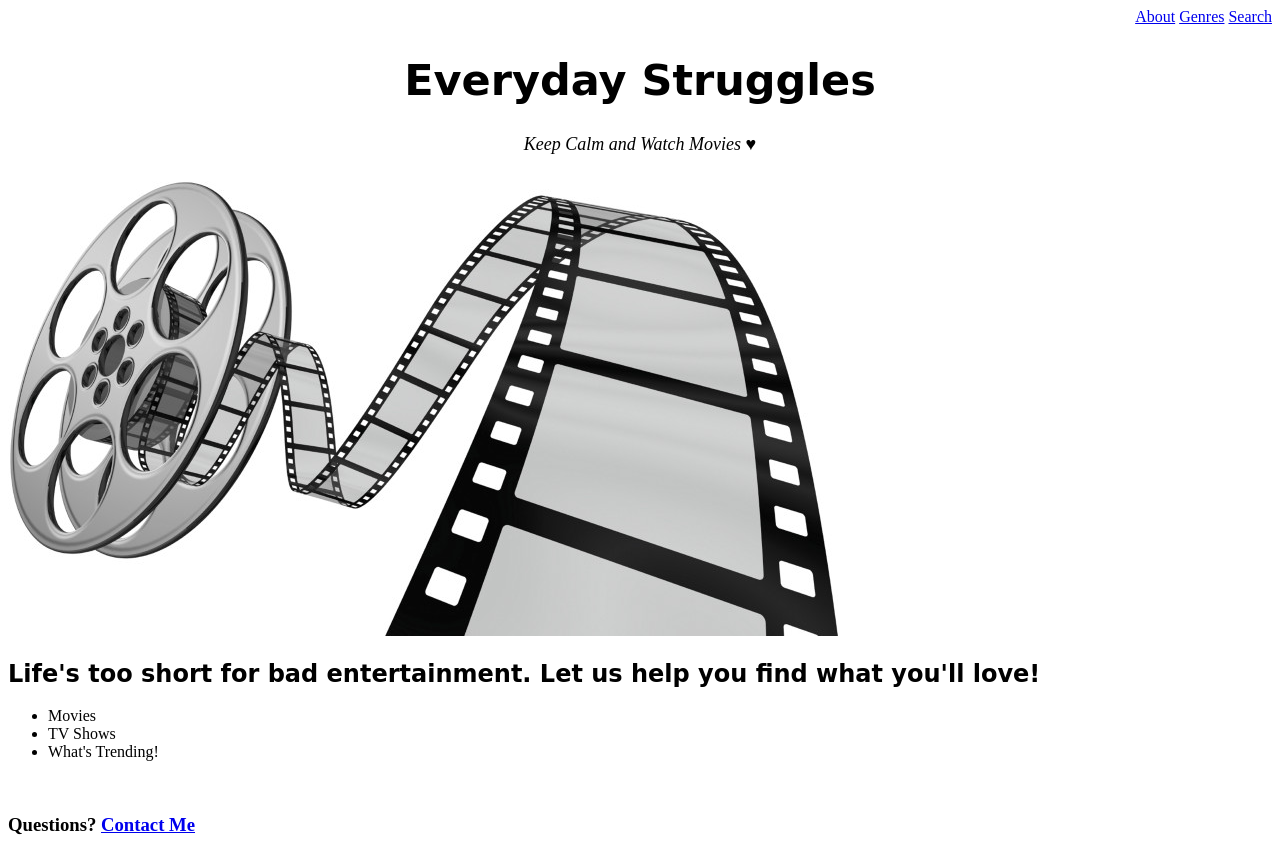
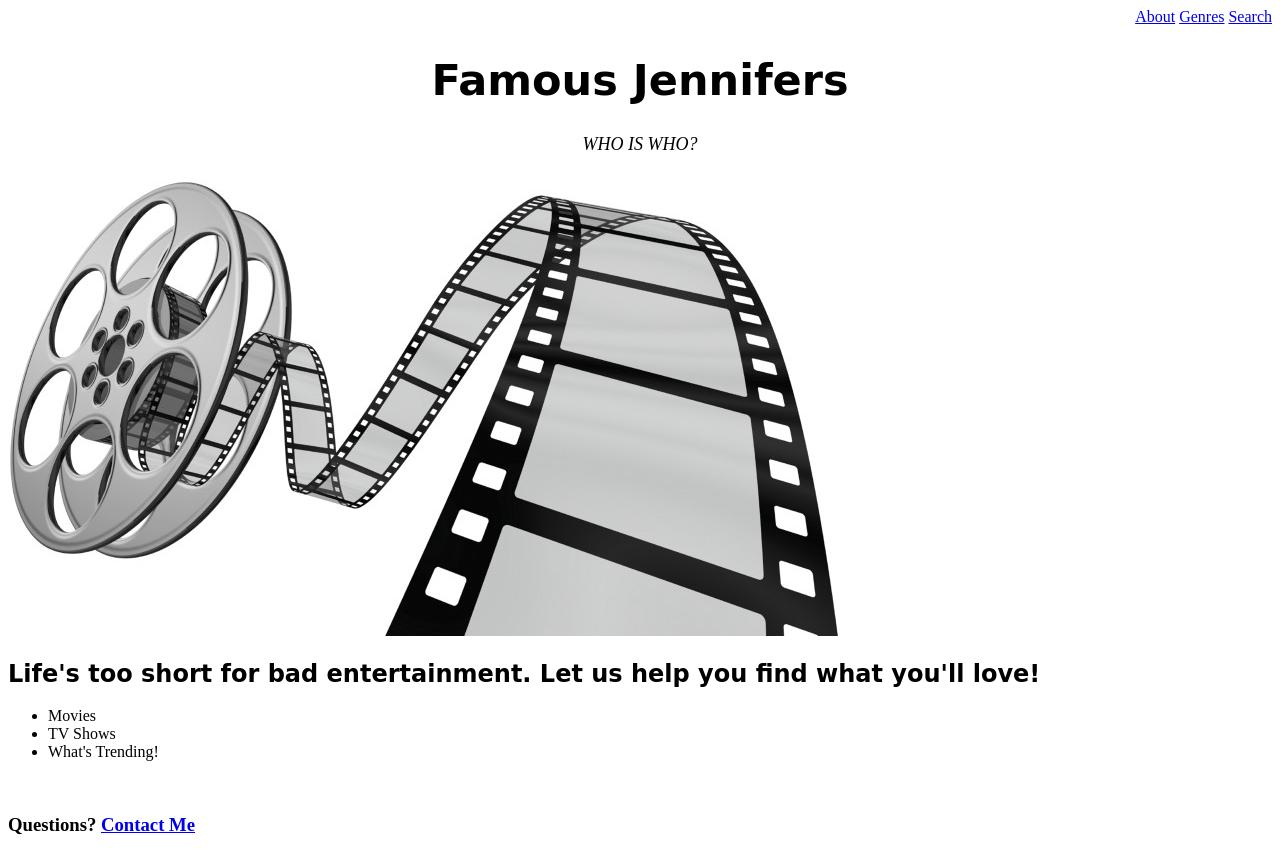
Before and after one commit to ljchung/ljchung.github.io, a plain HTML site: page unit_4/index.html in a window 1280 px wide. Drawn offline with Linux system fonts and the light colour scheme.

Commit message:
unit 4 checking

```diff
--- a/unit_4/index.html
+++ b/unit_4/index.html
@@ -1,7 +1,7 @@
 <!DOCTYPE html>
 <html>
 <head><link rel="stylesheet" type="text/css" href="css/style.css"></head>
-<title>"Movie Recommendation"</title>
+<title>"The Jennifers of Hollywood"</title>
 <body>
 	<header>
 		<nav>
@@ -10,8 +10,8 @@
 			<a href="#">Search</a>
 		</nav>
 	</header>
-	<h1>Everyday Struggles</h1>
-	<p id="slogan">Keep Calm and Watch Movies &hearts;</p>
+	<h1>Famous Jennifers</h1>
+	<p id="slogan">WHO IS WHO?</p>
 	<img src="images/film-projector-drawing-14.jpg" alt="film projector" title="Film Projector Drawing">
 	<h2>Life's too short for bad entertainment. Let us help you find what you'll love!</h2>
 	<ul>
```
